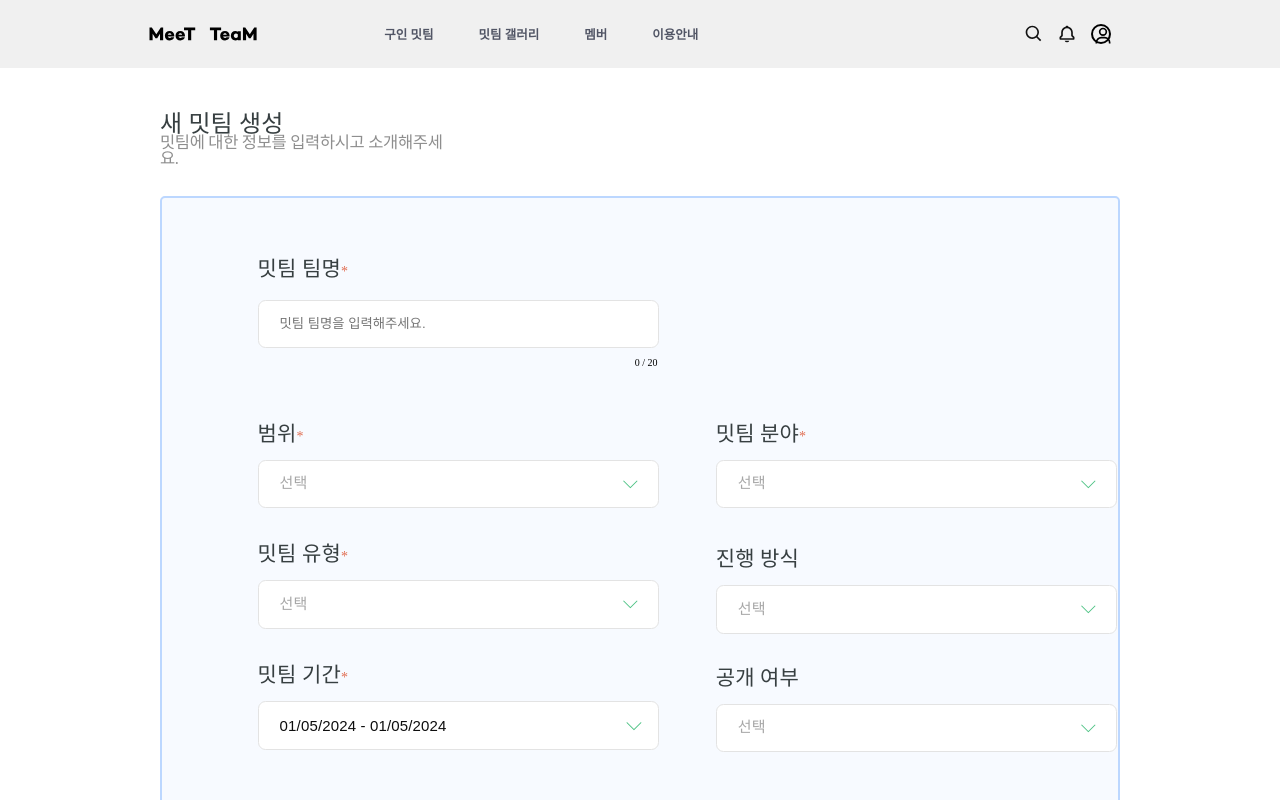
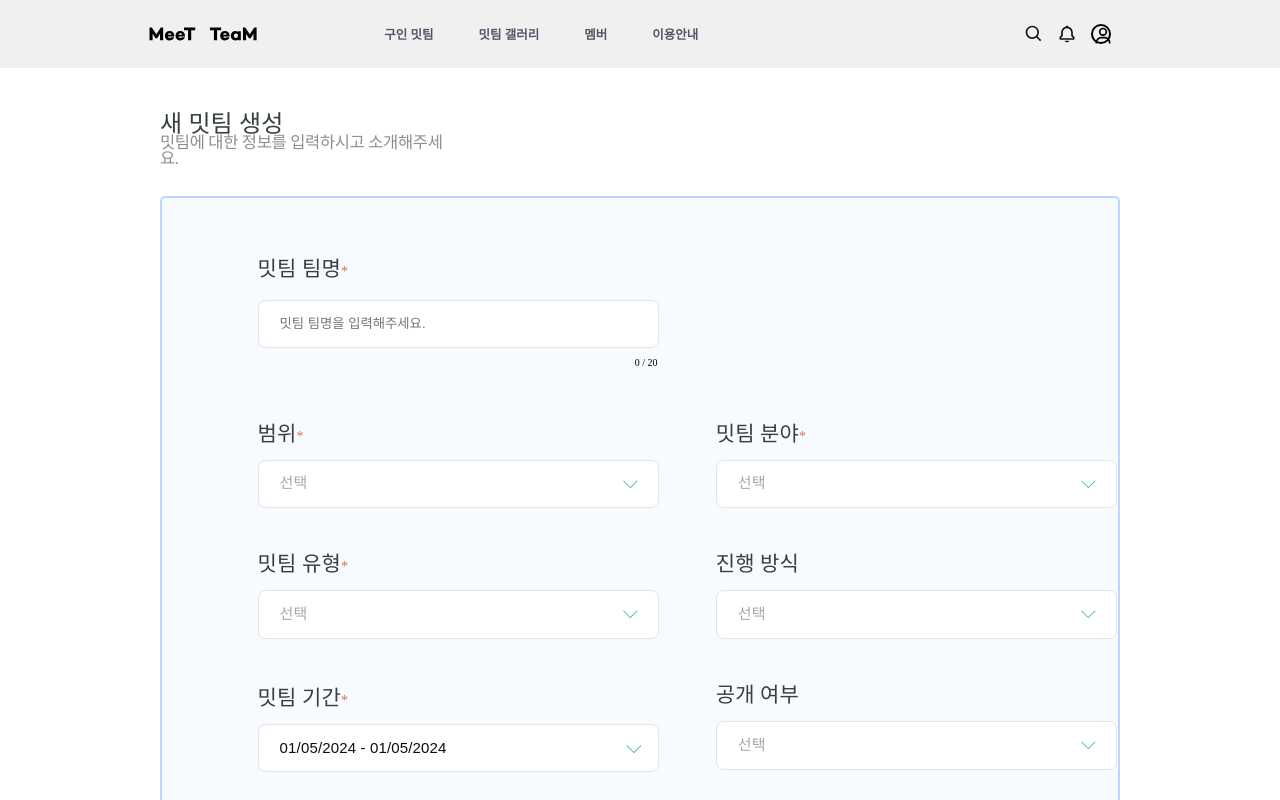
Before and after one commit to kimsuyeon0916/MeeTeam_FrontEnd, a React (Vite) app: page /create in a window 1280 px wide. Shown: the top 800 px of the page. Built offline with nearby package versions, Linux system fonts and the light colour scheme.

Commit message:
fix: input창 위치 버그 수정

```diff
--- a/src/pages/meeTeamCreatePage/MeeTeamCreatePage.styled.ts
+++ b/src/pages/meeTeamCreatePage/MeeTeamCreatePage.styled.ts
@@ -95,6 +95,9 @@ const MeeTeamCreatePage = styled.div`
 
 		.container__info {
 			.info-wrapper {
+				display: flex;
+				flex-direction: column;
+				gap: 2rem;
 				margin: 0 auto;
 			}
 
@@ -107,6 +110,7 @@ const MeeTeamCreatePage = styled.div`
 				margin-top: 15px;
 
 				p {
+					position: absolute;
 					color: red;
 					font-size: 1.2rem;
 					padding-top: 1rem;
--- a/src/pages/meeTeamCreatePage/MeeTeamCreatePage.tsx
+++ b/src/pages/meeTeamCreatePage/MeeTeamCreatePage.tsx
@@ -101,7 +101,7 @@ const MeeTeamCreatePage = () => {
 		if (endDate < new Date()) {
 			setIsValidDate({
 				validDate: false,
-				validMessage: '* 오늘보다 날짜를 늦게 설정할 수 없습니다.',
+				validMessage: '* 날짜를 다시 설정해주세요.',
 			});
 		}
 		if (endDate > new Date()) {
```
